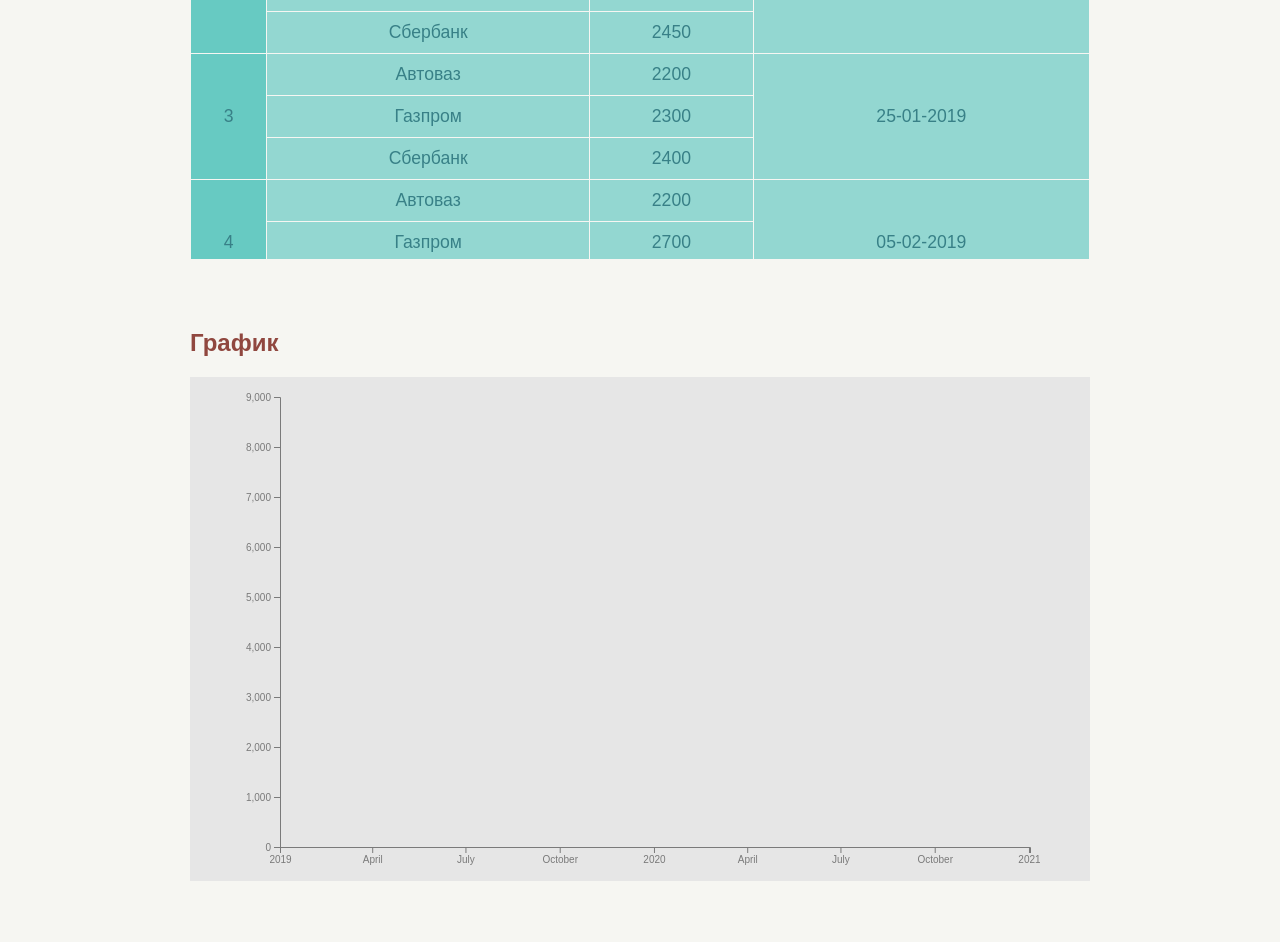
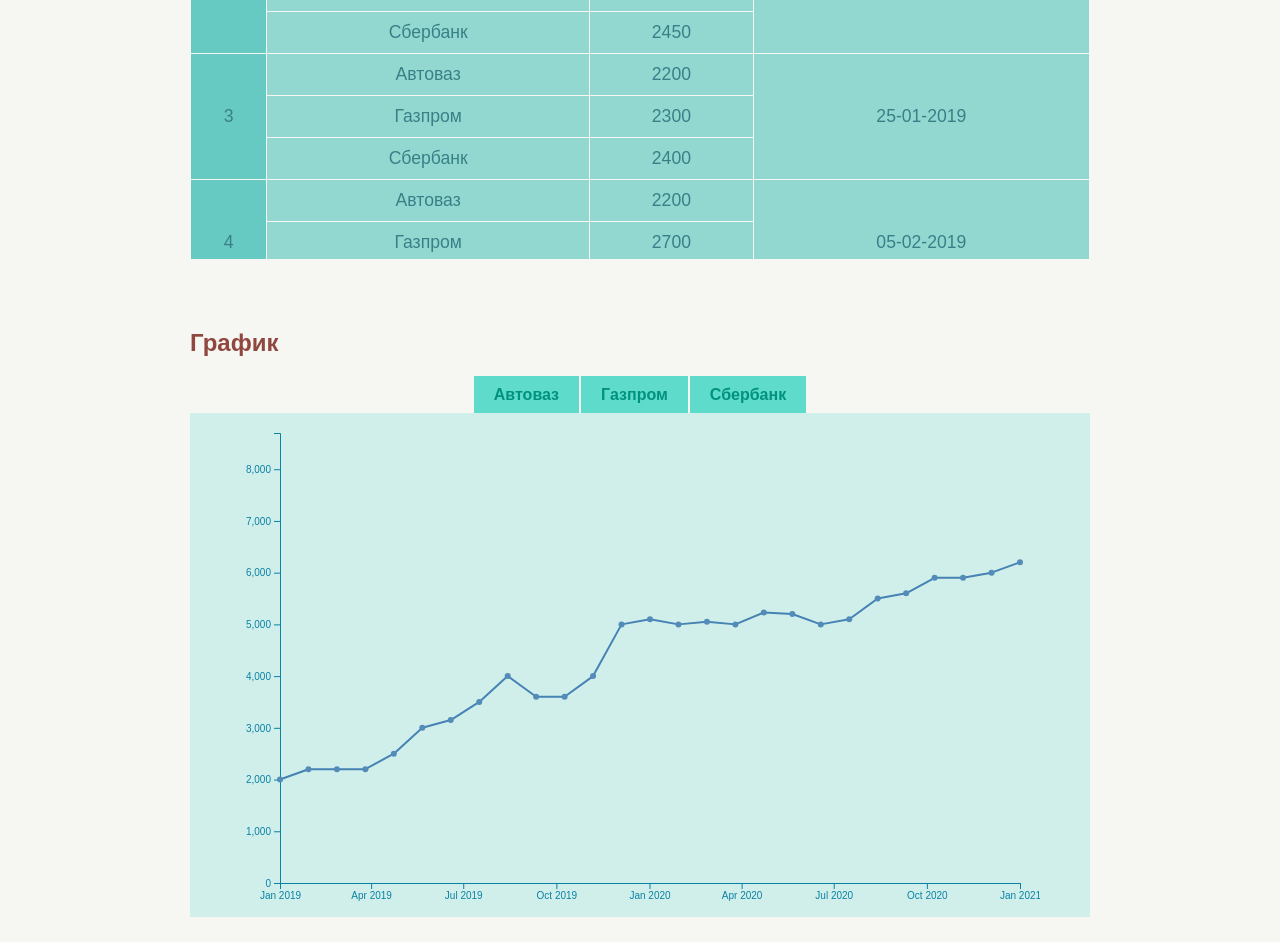
Before and after one commit to KhasanAlimov/Graph, a website: page index.html in a window 1280 px wide. Shown: the part 414-1356 px from the top of the page. Before the commit the page ends 1320 px from the top, so only its background shows below. Drawn offline with nearby package versions, Linux system fonts and the light colour scheme.

Commit message:
Переключатели

```diff
--- a/css/schedule.css
+++ b/css/schedule.css
@@ -1,8 +1,29 @@
-
+/* Переключатели графика компаний */
+#companies-button-block {
+  text-align: center;
+  padding: 9px 0;
+}
+#companies-button-block span {
+  padding: 10px 20px;
+  background-color: #5edbcb;
+  font-weight: 600;
+  border-right: solid 2px #f6f6f2;
+  cursor: pointer;
+  color: #00927f;
+  transition: 0.3s;
+}
+#companies-button-block span:last-child {
+  border-right: none;
+}
+#companies-button-block span:hover {
+  background-color: #00927f;
+  color: #d0efeb;
+}
+/* SVG */
 #svg_container {
   overflow: auto;
   width: 100%;
-  color: #7a7a7a;
-  background-color: #e6e6e6;
+  color: #0b81a5;
+  background-color: #d0efeb;
   text-align: center;
 }
--- a/index.html
+++ b/index.html
@@ -17,7 +17,7 @@
 
     <main class="normal-content">
       <!-- Загаловок -->
-      <h1 class="headline">Отчёт компаний на год</h1>
+      <h1 class="headline">Отчёт компаний 2019 - 2021</h1>
 
       <!-- Предупреждение -->
       <div id="info">
@@ -35,6 +35,7 @@
       <!-- Секция графика -->
       <section>
         <h2 class="subtitle">График</h2>
+        <div id="companies-button-block"></div>
         <div id="svg_container"></div>
       </section>
     </main>
--- a/js/table-schedule.js
+++ b/js/table-schedule.js
@@ -1,3 +1,4 @@
+
 
 // URL JSON файла
 const URL = '../server/Company-list.json';
@@ -105,32 +106,62 @@
                 .attr('height', height);
 
     // Горизонтальная шкала
-    let xScaleDate = data.map((item) => {
-            return new Date(item.date)
-    });
+    let xScaleDate = data.map((item) => new Date(item.date));
 
     let xScale = d3.scaleLinear()
                   .domain([0, xScaleDate.length -1])
-                  .range([10, width - 10]);
+                  .range([40, width - 20]);
 
     let xAxis = d3.axisBottom(d3.scaleTime()
                 .domain([d3.min(xScaleDate), d3.max(xScaleDate)])
-                .range([40, width - 10]));
+                .range([40, width - 20]))
+                .tickFormat(d3.timeFormat("%b %Y"));
+
 
     svg.append('g')
       .style('transform', `translate(0, ${(height - 30)}px)`)
       .call(xAxis);
 
 
-    // Вертикальная шкала
-    let allPrices = [];
+    let allPrices = [];   // Массив всех цен
+    let allNames = [];   // Массив с именами компаний
 
+    // Вывод всех цен в один массив
     data.forEach(item => {
-      item.company.forEach(prices => {
-        allPrices.push(prices.price)
+      item.company.forEach(obj => {
+        allPrices.push(obj.price)
+        allNames.push(obj.name)
       })
     })
 
+    // Фильтер имён компаний в единственном экземпляре
+    let onlyCompanyName = allNames.filter((item, index) => allNames.indexOf(item) === index)
+
+    let companiesButtonBlock = d3.select('#companies-button-block');    // Кнопки переключатели
+
+    let companyNameIndex = 0;
+
+    // Создаём кнопки переключатели между компаниями
+    companiesButtonBlock.selectAll("span")
+                        .data(onlyCompanyName)
+                        .enter()
+                        .append("span")
+                        .text(item => item)
+                        .attr('id', 0)
+                        .on('click', (el, item) => {
+                          companyNameIndex = onlyCompanyName.indexOf(item)
+
+                        })
+
+                        console.log(companyNameIndex)
+
+    // Один массив компаний из трёх
+    let companies = [];   // Массив компаний со свойствами
+    data.forEach(item => {
+      companies.push(item.company[companyNameIndex])
+    })
+
+    // Вертикальная шкала
     let yScale = d3.scaleLinear()
                 .domain([d3.max(allPrices), 0])
                 .range([20, height - 30]);
@@ -141,4 +172,31 @@
       .style('transform', 'translate(40px, 0)')
       .call(yAxis);
 
+
+    // Линии
+    let line = d3.line()
+                .defined(item => !isNaN(item.price))
+                .x((item, index) => xScale(index))
+                .y(item => yScale(item.price))
+
+      // Рисуем линии графика
+      svg.append("path")
+      .datum(companies)
+      .attr("fill", "none")
+      .attr("stroke", "steelblue")
+      .attr("stroke-width", 2)
+      .attr("stroke-linejoin", "round")
+      .attr("stroke-linecap", "round")
+      .attr("d", line);
+
+      // Рисуем точки графика
+      svg.selectAll("circle")
+      .data(companies)
+      .enter()
+      .append("circle")
+      .attr("fill", "#538cb9")
+      .attr('r', 3)
+      .attr('cx', (item, index) => xScale(index))
+      .attr('cy', item => yScale(item.price))
+
 });
--- a/server/Company-list.json
+++ b/server/Company-list.json
@@ -457,22 +457,5 @@
         "price": 8700
       }
     ]
-  },
-  {
-    "date": "01-02-2021",
-    "company": [
-      {
-        "name": "Автоваз",
-        "price": 6500
-      },
-      {
-        "name": "Газпром",
-        "price": 6500
-      },
-      {
-        "name": "Сбербанк",
-        "price": 9000
-      }
-    ]
   }
 ]
```
